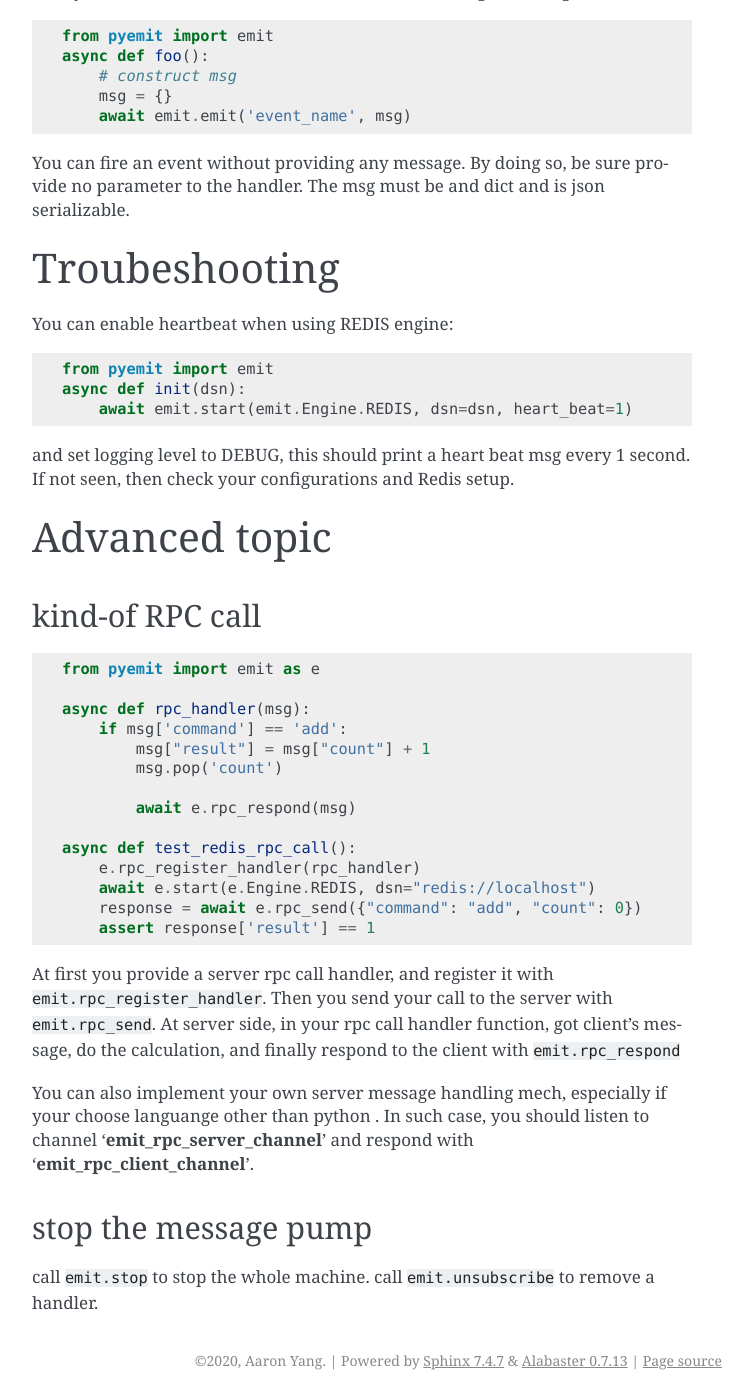
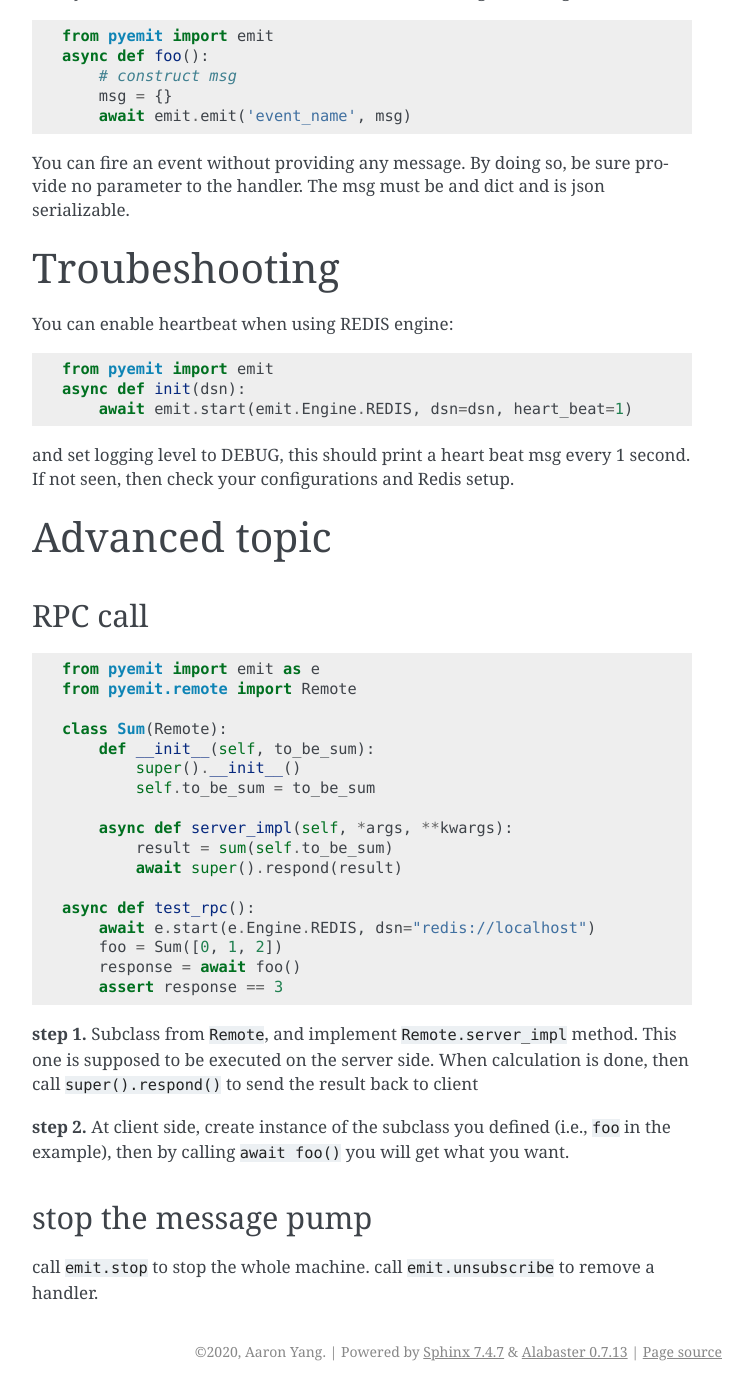
Before and after one commit to hbaaron/pyemit, a Sphinx documentation site: the page built from docs/usage.md, in a window 1280 px wide and 1400 px high, scrolled down 1256 px. Shown: the whole window, without its empty margins (388-1140 px from the left). Built offline with Sphinx 7.4.7, drawn with Linux system fonts in a browser that asks for light colours; some of the changed text lies outside the part shown.

Commit message:
implemented RPC call, and use pickle instead of json. Using protocol == 4 so python==3.7 can still supported

````diff
--- a/README.rst
+++ b/README.rst
@@ -16,8 +16,8 @@ py-emit
 
 
 
-light-weight asynchronous event mechanism, support in-process communication, remote message server (currently redis
- only). Provided api for RPC implementation.
+light-weight asynchronous event system, support in-process communication, remote message server (currently redis
+ only) communication and remote procedure call (RPC).
 
 
 * Free software: MIT license
@@ -30,7 +30,7 @@ Features
 * asynchronous support.
 * support in-process communication
 * support remote message server (currently redis, aioredis is required)
-* provides API for further implementing RPC
+* RPC (Remote procedure call)
 
 Credits
 -------
--- a/docs/readme.rst
+++ b/docs/readme.rst
@@ -1 +1 @@
-.. include:: ../README.md
+.. include:: ../README.rst
--- a/docs/usage.md
+++ b/docs/usage.md
@@ -68,31 +68,32 @@ and set logging level to DEBUG, this should print a heart beat msg every 1 secon
  configurations and Redis setup.
 
 # Advanced topic
-## kind-of RPC call
+## RPC call
 ```python
 from pyemit import emit as e
+from pyemit.remote import Remote
 
-async def rpc_handler(msg):
-    if msg['command'] == 'add':
-        msg["result"] = msg["count"] + 1
-        msg.pop('count')
+class Sum(Remote):
+    def __init__(self, to_be_sum):
+        super().__init__()
+        self.to_be_sum = to_be_sum
 
-        await e.rpc_respond(msg)
+    async def server_impl(self, *args, **kwargs):
+        result = sum(self.to_be_sum)
+        await super().respond(result)
 
-async def test_redis_rpc_call():
-    e.rpc_register_handler(rpc_handler)
+async def test_rpc():
     await e.start(e.Engine.REDIS, dsn="redis://localhost")
-    response = await e.rpc_send({"command": "add", "count": 0})
-    assert response['result'] == 1
+    foo = Sum([0, 1, 2])
+    response = await foo()
+    assert response == 3
 ```
 
-At first you provide a server rpc call handler, and register it with `emit.rpc_register_handler`. Then you send your
- call to the server with `emit.rpc_send`. At server side, in your rpc call handler function, got client's message, do
-  the calculation, and finally respond to the client with `emit.rpc_respond`
+**step 1.** Subclass from `Remote`, and implement `Remote.server_impl` method. This one is supposed to be executed on
+ the server side. When calculation is done, then call `super().respond()` to send the result back to client
 
-You can also implement your own server message handling mech, especially if your choose languange other than python
-. In such case, you should listen to channel '__emit_rpc_server_channel__' and respond with
- '__emit_rpc_client_channel__'.
+ **step 2.** At client side, create instance of the subclass you defined (i.e., `foo` in the example), then by calling
+  `await foo()` you will get what you want.
 
  ## stop the message pump
  call `emit.stop` to stop the whole machine. call `emit.unsubscribe` to remove a handler.
````
Also changed, not shown: docs/pyemit.rst (+8 -0 lines), 4 other files.
